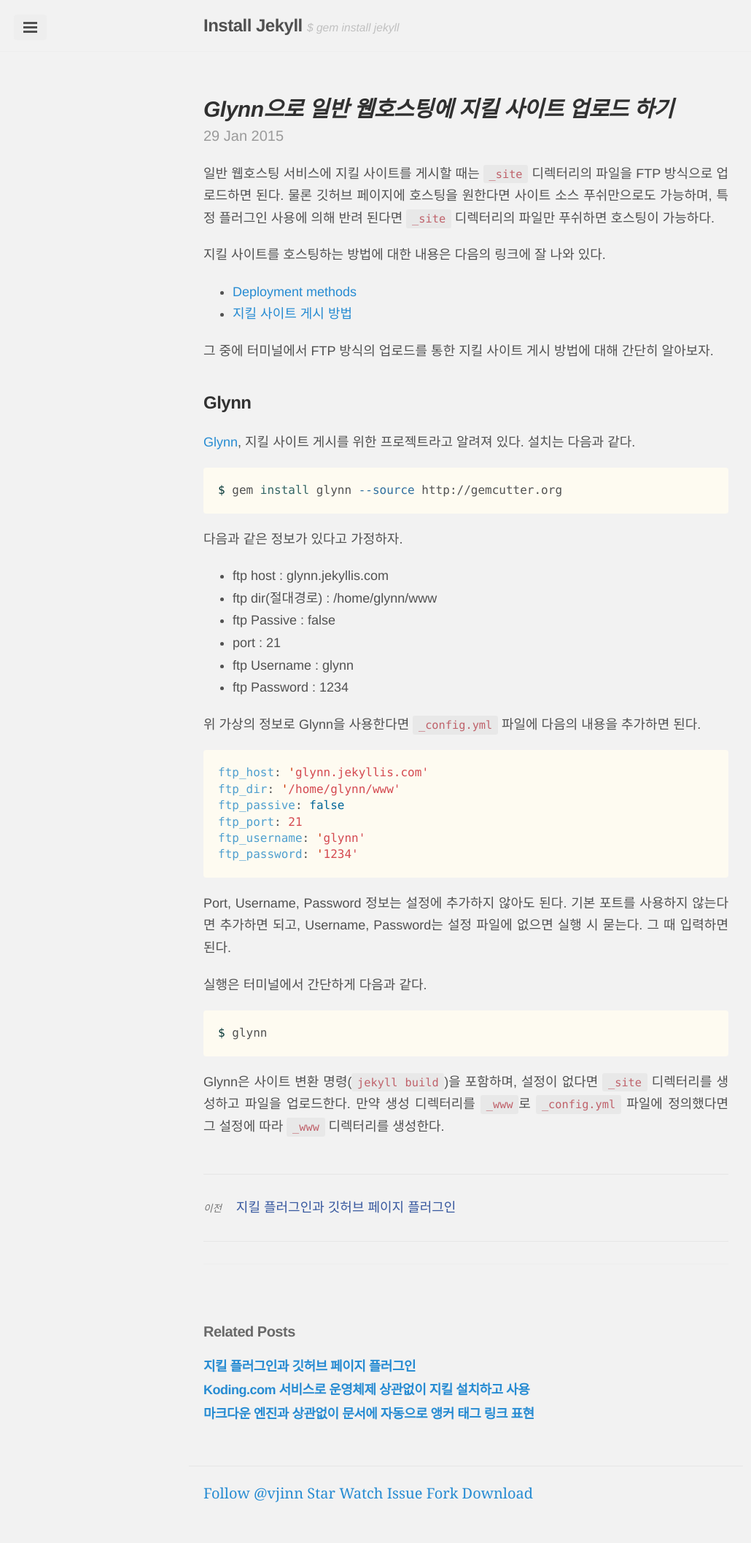
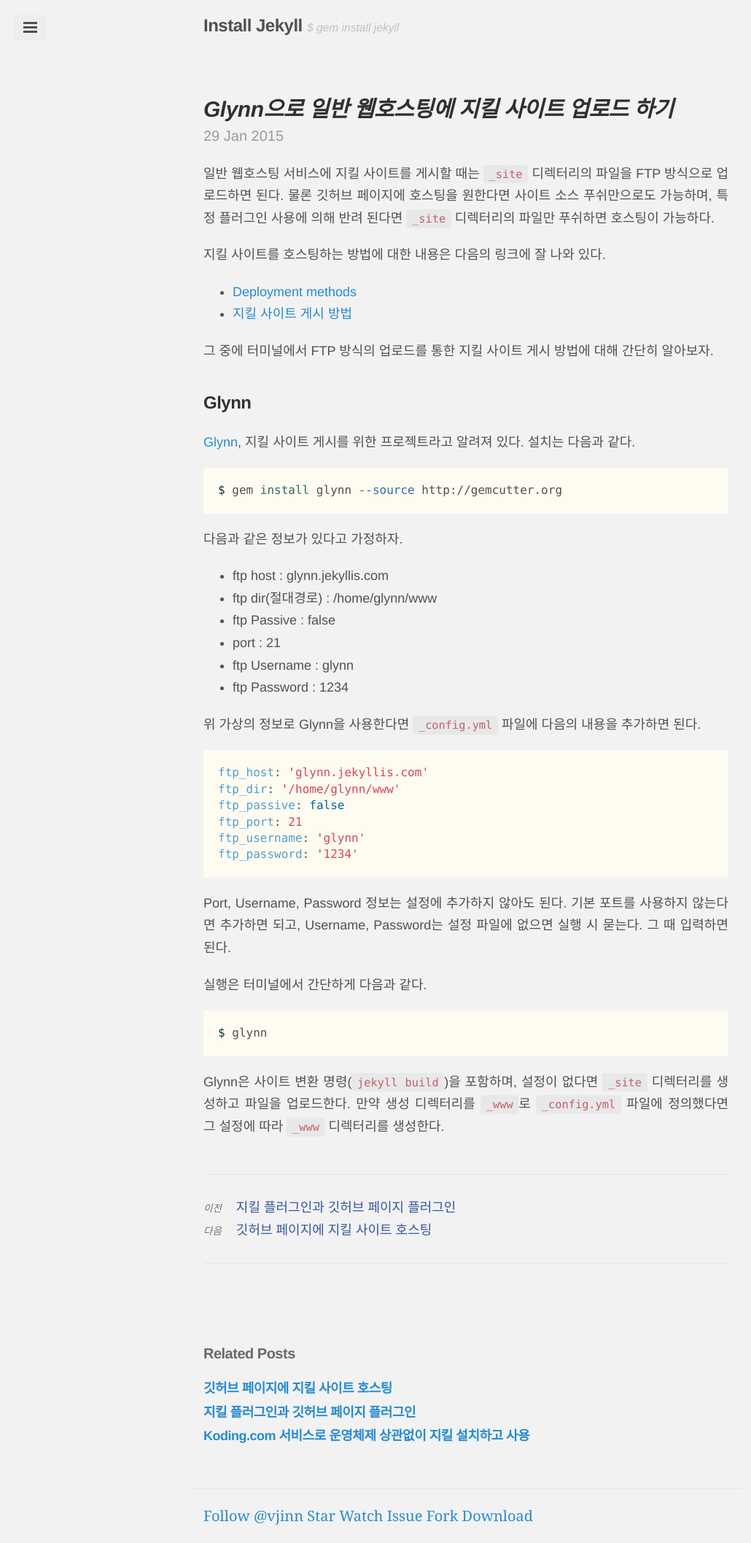
Before and after one commit to vjinn/vjinn.github.io, a Jekyll site: the page built from _posts/2015-01-29-jekyll-site-web-hosting-using-glynn.md, in a window 1280 px wide. Shown: the whole page at 73% size, without its empty margins (1-1031 px from the left). Built offline with Jekyll 4.4.1, drawn with Linux system fonts in a browser that asks for light colours; Markdown is read by kramdown in place of the engine named in the settings; comment, search, counter and statistics services are not loaded; before the commit the page ends 2084 px from its top, so only the background shows below that; some of the changed lines change nothing that is shown.

Commit message:
add post & edit

````diff
--- a/_config.yml
+++ b/_config.yml
@@ -1,7 +1,7 @@
 # Dependencies
 markdown: redcarpet
 redcarpet:
- extensions: ["no_intra_emphasis", "fenced_code_blocks", "autolink", "strikethrough", "superscript"]
+ extensions: ["no_intra_emphasis", "fenced_code_blocks", "autolink", "strikethrough", "superscript", "tables"]
 
 # Permalinks
 permalink: /:categories/:title/
--- /dev/null
+++ b/_posts/2015-02-03-using-jekyll-with-github-pages.md
@@ -0,0 +1,285 @@
+---
+layout: post
+title: 깃허브 페이지에 지킬 사이트 호스팅
+category: tip
+---
+
+![GitHub Pages]({{ site.il }}/github_pages.png)
+
+<div class="message">
+이 포스트는 깃허브에 지킬 사이트를 호스팅하는 내용이지만, 깃허브 관점이 아니라 지킬 소프트웨어 중심이다. 깃허브의 저장소, 브랜치에 대한 깊은 이해는 필요없다. 도메인 사용, 지킬 사이트 수 등의 호스팅 계획에 따른 선택의 문제라고 생각하면 된다. 또 배경지식이 없는 사용자 대상이므로 반대라면 꼭 볼 필요는 없다.
+</div>
+
+깃허브에 지킬 사이트를 호스팅하려면 먼저 **저장소(Repository)**를 생성해야 한다. 저장소를 만들면 `master`라는 브랜치가 생성된다. (브랜치는 **저장소 내 하나의 구분자**라고 단순하게 생각하자) 저장소의 `master` 브랜치에 지킬 사이트를 호스팅 하는 것을 **사용자(조직) 페이지**에 호스팅한다고 정의하자. 또 저장소 하나를 생성하고 터미널에서 `gh-pages`라는 브랜치를 만들어 지킬 사이트를 푸쉬하는 것을 **프로젝트 페이지**에 호스팅한다고 하자. 이 페이지에서 안내하는 내용은 이 두 가지이다.
+
+## username.github.io
+
+깃허브에 저장소 하나를 만들고 그 저장소의 `master` 브랜치에 지킬 사이트를 호스팅(게시, 푸쉬)하는 방법에 대해 알아보자. 이 방법만 알면 지킬 사이트 하나를 호스팅하는 것은 문제없다. 우선 웹브라우저에서 깃허브에 접속하여 다음의 순서로 해보자. **로컬 PC에 지킬 사이트 소스가 있다는 전제**의 내용이며, `username.github.io` 이름의 저장소가 없다는 기준에서 시작한다.
+
+하나 더 기억할 것은 저장소 이름을 `username.github.io` 형식으로 정했을 때 지킬 사이트 (또는 일반 정적 사이트) 호스팅은 반드시 `master` 브랜치를 사용해야 한다.
+
+1. 깃허브 로그인
+1. 위쪽 **+** 아이콘 클릭 후 **New repository** 클릭
+1. Repository name에 반드시 **username.github.io** 형식으로 입력 (username은 자신의 깃허브 아이디, `io` 대신에 `com` 사용 가능)
+1. Create repository 버튼 클릭
+
+위의 내용을 그대로 따라했다면 **Quick setup** 페이지가 나올 것이다. 페이지에 나오는 내용을 그대로 사용해도 되지만 로컬에 존재하는 사이트 파일이 있으므로 처음 경험하는 사용자라면 어려울 수 있다. 그대로 두고 터미널을 실행하여 [**지킬 사이트 소스 디렉터리**](/jekyll-basic/#사이트-생성,-사이트-변환-(소스-파일,-변환-파일))로 경로를 맞추자. 터미널에서 원하는 경로에 접근하는 방법을 모른다면 검색이나 질문을 통해 해결하기 바란다.
+
+먼저 `git`이 설치되지 않았다면 다음을 참고하여 설치하자. 리눅스(우분투, 민트) 기준이며, 설치 확인은 필요는 없다. 아래 명령을 그냥 실행하면 된다. [윈도즈용 지킬 패키지](/install-jekyll/#portable-jekyll)에는 포함되어 있다.
+
+```bash
+$ sudo apt-get install git
+```
+
+다음으로 터미널에서 아래의 순서로 명령을 입력하자. `username` 부분만 자신의 것으로 입력하면 된다. 그전에 터미널 접속 위치가 지킬 사이트 소스 디렉토리가 맞는지 한 번 더 확인하자. 직접 입력이 어렵다면 웹브라우저에 있는 Quick setup 페이지에서 복사해서 사용해도 된다. 아래 내용은 리눅스, 윈도즈, 맥 등 모든 환경에서 똑같다.
+
+```bash
+$ git init
+$ git remote add origin https://github.com/username/username.github.io.git
+$ git add .
+$ git commit -m "first commit"
+$ git push origin master
+```
+
+다음으로 깃허브 아이디와 암호를 단계에 따라 입력하면 된다.
+
+위의 명령은 현재 위치에서 `Git`을 사용하겠다는 선언, 원격 저장소의 위치(정보) 등록, 현재 위치에 있는 파일 전부(또는 변경 사항이 있는 파일)를 원격 저장소의 `master` 브랜치에 게시(푸쉬) 하겠다는 내용이다. 이것이 끝이다.
+
+Quick setup 페이지가 있는 웹브라우저를 '새로고침' 해보자. 지킬 사이트 소스가 나타날 것이다. 그리고 웹브라우저에서 `http://username.github.io` (username에 자신의 아이디를 입력) 입력으로 지킬 사이트를 확인해 보자.
+
+새로운 포스트 작성, 기존 파일 수정 등 이후부터는 세 번째 명령부터 진행하면 된다. 네 번째 명령라인 큰따옴표 안의 내용은 파일 변동사항에 대한 간략 메시지를 입력하는 것으로 필수 항목이며, 한글도 된다. 또 [이모티콘]({% post_url 2015-01-28-jekyll-plugins-and-github-pages %}#jemoji) 입력도 가능하다.
+
+`Git`을 처음 사용한다면 위의 명령을 입력하고 실행하는 과정에서 일종의 전역 설정에 대한 메시지를 볼 수 있다. `git config --global`이 포함된 메시지가 나온다면 아래를 참고하여 한글 부분만 자신의 정보를 입력하자.
+
+```bash
+$ git config --global user.name "깃허브 아이디"
+$ git config --global user.email 메일주소
+```
+
+## username.github.io/projectname
+
+한 사람이 프로젝트 페이지를 생성하여 지킬 사이트를 호스팅할 이유는 두 가지 밖에 없다.
+
+ - 그냥 프로젝트 페이지에 게시하고 싶어서 (저장소 이름을 간단하게 하고 싶거나)
+ - 하나의 깃허브 계정에 여러 사이트를 호스팅하고 싶어서
+
+프로젝트 페이지를 생성하는 방법은 아래의 링크에서 찾을 수 있다.
+
+ - [Creating Project Pages manually](https://help.github.com/articles/creating-project-pages-manually/)
+
+위의 링크에 나와 있는 내용을 바탕으로 프로젝트 페이지를 생성하고 지킬 사이트를 호스팅하는 방법을 알아보자.
+
+우선 위에서 잠깐 이야기 했지만 한 번 더 말하면, `master` 브랜치를 사용하는 사용자 페이지에서는 저장소를 생성할 때 반드시 `username.github.io` 형식으로 저장소 이름을 정해야 한다고 했다. 다시 말하면 프로젝트 페이지를 사용하여 지킬 사이트를 호스팅할 때 저장소 이름에 `username.github.io` 형식은 안된다와 똑같다.
+
+깃허브 계정에 생성한 저장소가 하나도 없다는 기준, 이 프로젝트 페이지에 게시할 지킬 사이트 소스 디렉터리는 아직 없다는 가정이다. 아래의 순서로 진행해 보자.
+
+1. 깃허브 로그인
+1. 위쪽 **+** 아이콘 클릭 후 **New repository** 클릭
+1. Repository name에 **원하는저장소이름** 입력 (영문으로 입력, 설명을 위해 이후부터 저장소 이름을 **jekyllsite**라 가정)
+1. **Initialize this repository with a README** 항목을 반드시 선택
+1. Create repository 버튼 클릭
+
+위의 과정을 완료했다면 마스터 브랜치 화면으로 전환된 상태일 것이다. 4번을 진행한 이유는 저장소를 활성화 하기 위한 것이다.
+
+이제 터미널을 실행하고 지킬 사이트를 생성할 위치에 경로를 맞추고 다음의 명령을 실행하자.
+
+```bash
+$ git clone https://github.com/username/jekyllsite.git
+$ cd jekyllsite
+$ git checkout --orphan gh-pages
+$ git rm -rf *
+```
+
+위의 내용은 깃허브 아이디가 `username`인 사용자의 이미 존재하는 저장소 `jekyllsite`를 그대로 가져와서 `gh-pages` 브랜치로 전환하겠다는 내용이다. 존재하는 저장소를 복제함으로써 저장소 이름의 디렉터리 `jekyllsite`도 생성하고, 그 디렉터리 안의 위치에서 `git`을 사용하겠다는 `git init`도 함께 실행한 것과 같다.
+
+세 번째 명령에서 `gh-pages` 브랜치 이름은 원하는 것을 입력해도 된다. 그러면 저장소에 그 이름으로 브랜치가 생성되며, 이후 파일을 푸쉬할 때도 그 브랜치 이름을 사용하여 푸쉬하면 된다.
+
+복제한 파일에 디렉터리가 없다면 세 번째와 네 번째의 순서를 바꿔서 실행하면 `-rf` 옵션은 사용하지 않아도 된다. 만약 숨겨진 파일이나 디렉터리가 있다면 위의 네 번째 명령으로 지워지지 않으므로 별도로 지정해서 지워야 한다. 지금 과정에서는 가져온 파일이 하나라는 것을 알고 있지만, 아닐 경우 `.git` **디렉터리만 빼고 모두 지우는 것**이 좋다.
+
+위의 과정만으로는 저장소에 `gh-pages` 브랜치가 나타나지 않는다. 아직 푸쉬한 파일이 없기 때문이다. 하지만 위의 과정만으로 프로젝트 페이지에 지킬 사이트를 호스팅할 준비는 끝이다. 지킬 사이트 소스를 로컬 PC의 `jekyllsiste` 디렉터리에 만든 후 푸쉬만 하면 된다.
+
+우선 테스트를 위해 `index.html` 파일을 만들어 푸쉬하여 확인해 보자. 터미널 경로는 현재 `jekyllsite` 디렉터리 안에 맞춰져 있을 것이다. 다음의 내용을 실행하자.
+
+```bash
+$ echo "index" > index.html
+$ git add .
+$ git commit -m "first test"
+$ git push origin gh-pages
+```
+
+파일 `index.html`을 만들어 `gh-pages`라는 브랜치에 푸쉬한다는 내용이다. 만일 Checkout 과정에서 입력한 브랜치 이름이 `site`였다면 푸쉬할 때 다음과 같이 입력해야 한다.
+
+```bash
+$ git push origin site
+```
+
+깃허브 저장소에서 `master` 대신 `gh-pages` 브랜치를 선택하면 `index.html` 파일이 나타날 것이다. 확인을 위해 웹브라우저에 `username.github.io/jekyllsite` URL을 입력하자. `username`에는 자신의 깃허브 아이디를 입력하는 것을 잊지 말자. 저장소 이름도 `jekyllsite`가 아니라면 자신이 정한 저장소 이름을 입력하자. 웹브라우저에 'index'라는 텍스트가 있는 페이지가 나오면 성공이다. 프로젝트 페이지에 지킬 사이트를 호스팅하면 URL은 `username.github.io/저장소이름` 형태로 구성된다.
+
+이제는 지킬 사이트를 게시해 보자. 우선 방금 만든 `index.html` 파일을 지운다.
+
+```bash
+$ git rm index.html
+```
+
+현재 터미널 접속 경로가 `jekyllsite` 디렉터리 안에 있을 것이다. 이 상태에서 `jekyll new` 명령으로 현재 위치에 기본 사이트 템플릿을 생성하자. `.git` 디렉터리 외 다른 파일이나 디렉터리는 없어야 한다. 지금까지 과정을 그대로 진행했다면 없을 것이다.
+
+```bash
+$ jekyll new .
+```
+
+깃허브 저장소 `gh-pages` 브랜치에 푸쉬하자.
+
+```bash
+$ git add .
+$ git commit -m "second test"
+$ git push origin gh-pages
+```
+
+웹브라우저에서 사이트를 확인해 보자. 사이트가 나오지만 형태가 어긋나 있을 것이며, 링크의 경로가 맞지 않을 것이다. 사이트 소스의 `_config.yml` 파일을 열어 경로를 조정해야 한다. 글쓰는 시점의 지킬 버전 2.5.3의 기본 템플릿의 `_config.yml` 파일을 열어 아래의 두 곳만 참고하여 자신에게 맞게 수정한 후 저장하자.
+
+```yaml
+baseurl: "/jekyllsite"
+url: "http://username.github.io/jekyllsite/"
+```
+
+다시 저장소의 해당 브랜치에 푸쉬하자.
+
+```bash
+$ git add .
+$ git commit -m "second test2"
+$ git push origin gh-pages
+```
+
+웹브라우저에서 사이트를 확인하면 제대로 표현되는 것을 확인할 수 있다.
+
+사용 또는 선택한 테마에 따라 다를 수 있으므로 `_config.yml` 파일 수정만으로 올바른 표현이 나오지 않을 때는 레이아웃 템플릿 파일을 열어 경로 정의를 어떻게 설정했는지 확인해야 한다.
+
+깃허브 계정에 생성한 저장소가 하나도 없다는 가정을 둔 것은 `master` 브랜치의 username.github.io 저장소가 없어도 프로젝트 페이지에 지킬 사이트 호스팅이 가능함을 확인하기 위해서이다.
+
+프로젝트 페이지의 사이트 URL을 신경쓰지 않는 방법은 사용자 도메인(자신의 도메인, 커스텀 도메인)을 사용하는 것이다.
+
+## CNAME
+
+사용자(조직) 또는 프로젝트 페이지에 지킬 사이트를 호스팅할 때 자신의 도메인을 사용하려면 원하는 도메인 주소가 들어간 `CNAME` 파일을 만들어 함께 푸쉬하면 간단하게 해결된다. 프로젝트 페이지의 URL 때문에 테마의 설정을 변경하지 않아도 된다. *(일부 테마는 배포 시 서브 경로를 지정하여 배포하는 경우가 있으므로 확인해야 한다.)*
+
+TLD(Top Level Domain), 서브도메인 무엇이든 상관없다. 도메인이 있다는 것과 DNS 정보를 변경할 수 있다는 조건만 있으면 된다.
+
+다음과 같이 깃허브의 계정 아이디가 **veteran**일 때 사용자 페이지(`master`), 프로젝트 페이지(`gh-pages`)의 깃허브 제공 도메인과 새롭게 적용할 자신의 도메인이 다음과 같다고 가정하자.
+
+|    저장소 이름     |  브랜치 이름 | 깃허브 제공 URL           | **사용자 도메인** |
+| ------------------| ----------- | ------------------------ | ----------------|
+| veteran.github.io | master      | veteran.github.io        | **aaa.com**     |
+| mysite            | gh-pages    | veteran.github.io/mysite | **bbb.com**     |
+
+위의 조건으로 사용하려면 제일 먼저 도메인의 DNS 정보를 변경하는 것이다. 도메인을 구입한 사이트에서 **DNS 레코드 관리**와 비슷한 메뉴를 찾아서 **A 레코드** 또는 **CNAME 레코드** 추가 항목에 정보를 등록하면 된다. 위의 예를 기준으로 하면 다다음과 같이 할 수 있다.
+
+| A 레코드 | IP 정보 |
+| ------- | -------------- |
+| aaa.com | 192.30.252.153 |
+| aaa.com | 192.30.252.154 |
+| bbb.com | 192.30.252.153 |
+| bbb.com | 192.30.252.154 |
+
+위의 IP는 깃허브에서 안내하는 정보이며, TLD의 경우 IP를 안내하고 있지만 꼭 IP를 사용하지 않아도 된다. 다음과 같이 CNAME에 정보를 입력할 수 있다.
+
+| CNAME   | 연결 정보 |
+| ------- | -------------- |
+| aaa.com | veteran.github.io |
+| bbb.com | veteran.github.io |
+
+서브도메인도 마찬가지이다. CNAME 입력란에 원하는 내용을 입력하면 된다. 예를 들면 다음과 같다.
+
+| CNAME   | 연결 정보 |
+| ------- | -------------- |
+| 123.aaa.com | veteran.github.io |
+| 456.bbb.com | veteran.github.io |
+
+도메인을 구입한 곳에서 DNS 레코드 관리 서비스를 제공하지 않는다면 [DNSZI](https://dnszi.com/)나 [dnsever](https://kr.dnsever.com/)와 같은 서비스를 이용하면 된다. 'dnsever'의 경우는 유료 서비스다.
+
+DNS 레코드 정보를 등록했다면 `CNAME` 파일을 만들면 된다. 이 파일은 확장자가 없는 대문자 파일명, 내용에는 `http(s)://` 없이 도메인만 입력해야 한다. 터미널의 CUI 환경이나 데스크톱의 GUI 환경을 이용하여 각각의 지킬 사이트 소스 디렉터리에 이 파일을 만들자.
+
+| 도메인 | 파일명 | 내용 |
+| ------- | ----- | ------- |
+| aaa.com | CNAME | aaa.com |
+| bbb.com | CNAME | bbb.com |
+
+파일을 만든 후 각각 깃허브에 푸쉬하자. 사용자 페이지(`master`)에 등록할 경우는 다음과 같을 것이다.
+
+```bash
+$ git add . (또는 git add CNAME)
+$ git commit -m "add aaa.com"
+$ git push origin master
+```
+
+프로젝트 페이지(`gh-pages`) 경우는 아래와 같을 것이다.
+
+```bash
+$ git add . (또는 git add CNAME)
+$ git commit -m "add bbb.com"
+$ git push origin gh-pages
+```
+
+웹브라우저에서 각 도메인을 입력하여 지킬 사이트를 확인하면 된다.
+
+도메인을 막 구입했다면 해당 도메인으로 지킬 사이트 확인은 보통 1분이면 가능하다. 지킬 사이트에 사용하기 위해 네임서버를 막 변경했다면 시간이 걸릴 수 있다. 만약 테스트 하고 싶다면 새로운 서브도메인을 생성하여 적용하면 빨리 확인할 수 있을 것이다.
+
+깃허브에 100개든 1,000개든 사이트를 호스팅하는 것은 DNS 레코드 설정, CNAME 파일 및 내용추가, 사이트마다의 저장소 추가, 각 브랜치 생성이면 된다. `master` 브랜치를 사용하여 지킬 사이트를 호스팅하기 위해서는 `username.github.io` 형식의 이름으로 저장소를 만들어야 한다는 것과 하나의 계정에 1개만 가능하다는 것만 기억하자.
+
+브랜치 `master`에 TLD를 사용하는 것은 하나의 깃허브 계정에 주어지는 `username.github.io`를 변경할 수 있으므로 이후에 생성하는 `gh-pages` 브랜치의 사이트 URL을 별도의 도메인으로 사용하지 않고 디렉터리 구조로 사용한다면 DNS 레코드 설정이나 CNAME 파일 추가를 하지 않아도 되므로 유리하다.
+
+도메인 사용 계획에 따라 효율적인 방법을 선택하는 것이 좋다.
+
+## 참고
+
+### 브랜치 삭제
+
+이 페이지의 내용은 지킬 사이트를 호스팅하는 것이 목적이지 깃허브 시스템을 이해하여 프로젝트를 진행하는 것이 아니다. 따라서 프로젝트 페이지를 사용하여 `gh-pages` 브랜치에 지킬 사이트를 호스팅한다면 브랜치 `master`는 사용하지 않으므로 지우면 좋다. 우선 웹브라우저 깃허브에서 해당 저장소의 설정 페이지로 이동하자. 설정 페이지 URL은 `https://github.com/username/저장소이름/settings` 형태이다.
+
+**Default branch** 항목에서 `gh-pages`를 선택하자.
+
+![Default branch]({{ site.il }}/dfghpages.gif)
+
+터미널에 다음과 같이 입력하고 실행하자. 터미널 경로가 해당 지킬 사이트 디렉터리인지 항상 염두에 두어야 한다.
+
+```bash
+$ git push origin :master
+```
+
+다시 웹브라우저에서 해당 저장소를 확인해 보면 `master` 브랜치가 보이지 않을 것이다.
+
+### git rm
+
+`git` 정보가 있는 사이트 디렉터리에서 만약 특정 파일을 삭제할 때 다음과 같이 실행했다 가정하자.
+
+```bash
+$ rm aaaa.md
+```
+
+그리고 다시 깃허브에 게시하기 위해 다음의 명령을 실행했다고 하자.
+
+```bash
+$ git add .
+```
+
+아마 친절한 안내 메시지가 나올 것이다. 이 메시지는 `git` 명령을 통한 파일 삭제가 아니었기 때문에 나오는 것으로 이럴 경우는 다음과 같이 입력하고 실행하면 된다.
+
+```bash
+$ git add -A
+```
+
+위와 같은 메시지가 나오지 않게 할려면 파일 삭제 시 다음과 같이 실행하면 된다.
+
+```bash
+$ git rm aaaa.md
+```
+
+## 참고
+
+이 페이지의 내용은 아래의 링크에서 얻을 수 있는 정보를 포함하고 있다. 처음 경험하는 사용자나 배경지식이 없을 경우 아래의 정보를 통해서 원하는 결과를 금방 얻기가 쉽지 않을 것이다. 배경지식이 있다면 사용자 도메인 적용은 IP 정보와 같은 일부만 획득하여 직접 적용하는 것이 더 효율적일 수 있다.
+
+ - [GitHub Pages](https://pages.github.com/)
+ - [Using Jekyll with Pages](https://help.github.com/articles/using-jekyll-with-pages/)
+ - [the GitHub Pages Gem]({{ site.gl }}/github/pages-gem)
+ - [Dependency versions](https://pages.github.com/versions/)
+ - [Deploying Jekyll to GitHub Pages](http://jekyllrb.com/docs/github-pages/)
+ - [Custom Domain](https://help.github.com/search/?utf8=%E2%9C%93&q=custom+domain)
--- a/public/css/poole.css
+++ b/public/css/poole.css
@@ -243,7 +243,7 @@
 
 /* Tables */
 table {
-  margin-bottom: 1rem;
+  margin: 1.5rem 0;
   width: 100%;
   border: 1px solid #e5e5e5;
   border-collapse: collapse;
````
